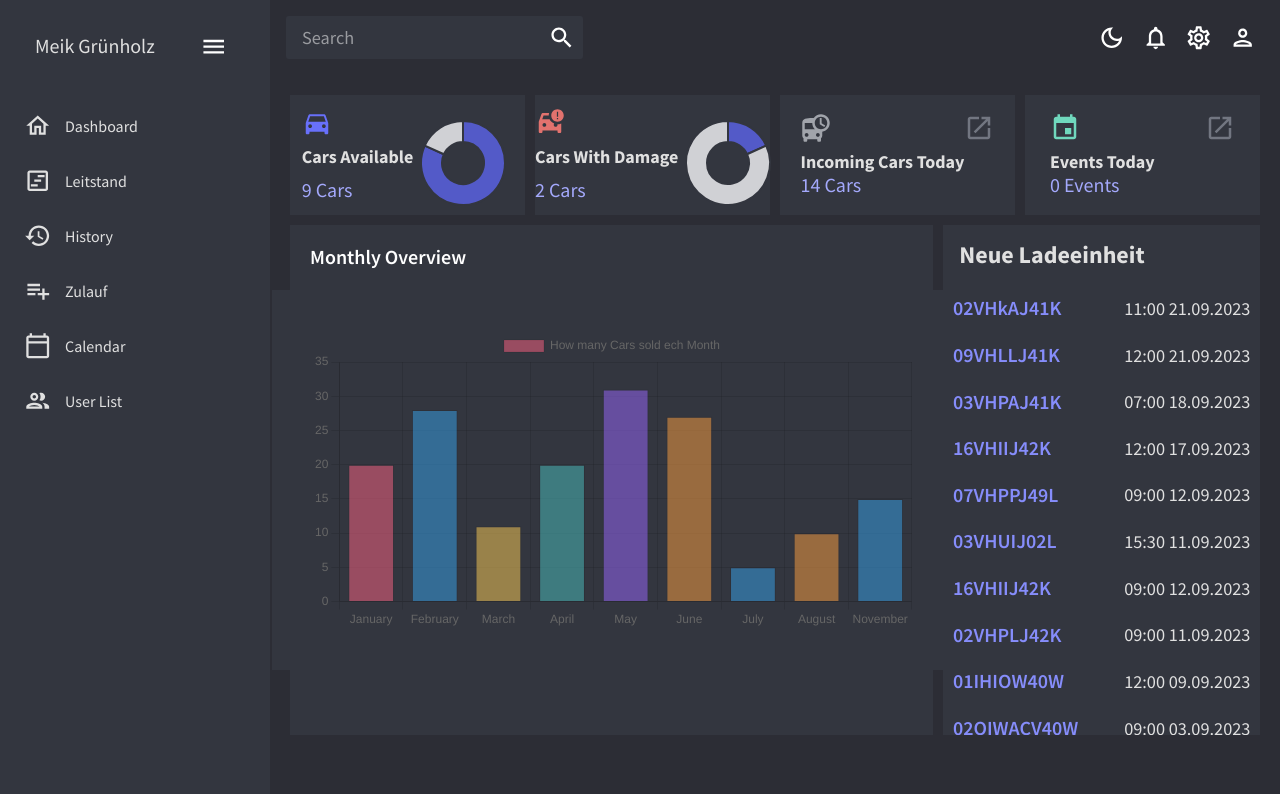
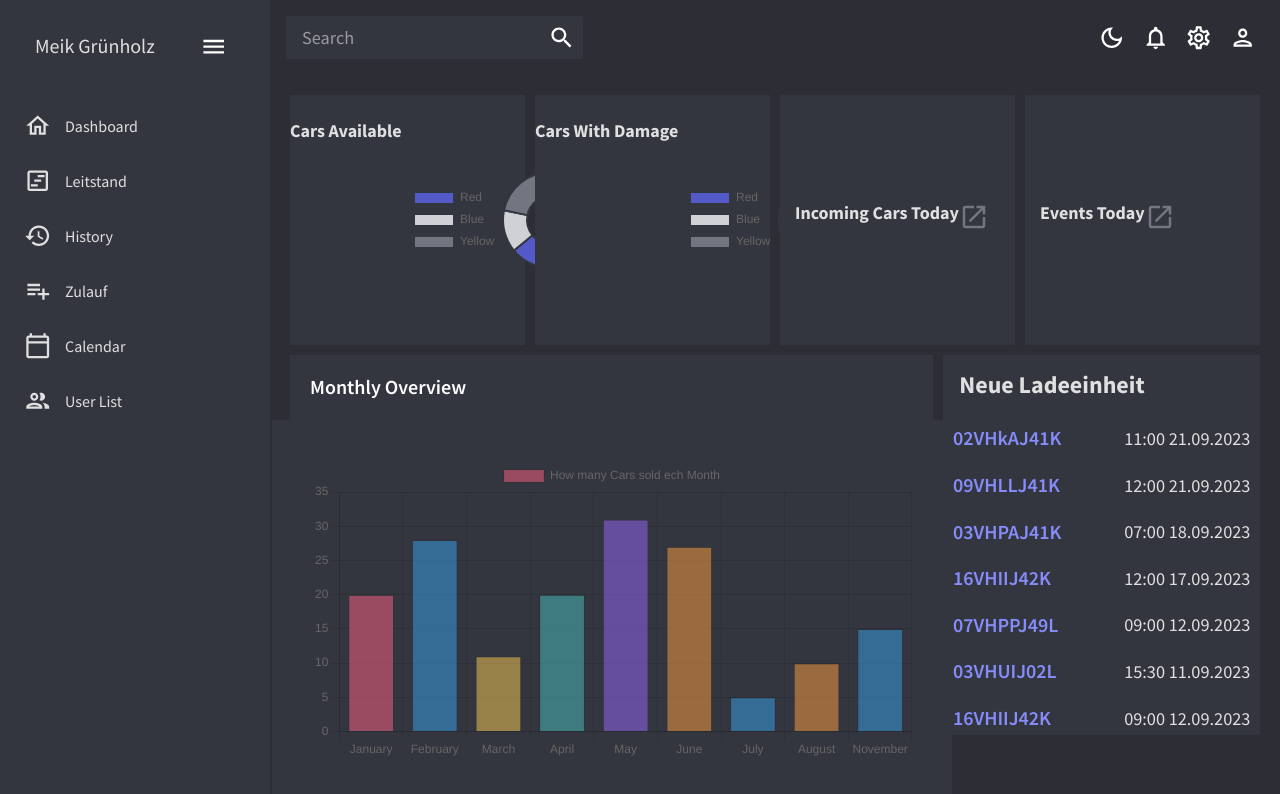
Before and after one commit to crowtek/Data-Visualization-Tool, a React (Create React App) app: page / in a window 1280 px wide. Shown: the top 794 px of the page. Built offline with nearby package versions, Linux system fonts and the light colour scheme.

Commit message:
Changed the Dashboard component sizes and put the label for the piechart on the left site

```diff
--- a/src/components/BarChart.jsx
+++ b/src/components/BarChart.jsx
@@ -12,8 +12,8 @@ const BarChart = () => {
   const isScreenSmall = useMediaQuery(theme.breakpoints.down("xl"));
   const isScreenLg = useMediaQuery(theme.breakpoints.down("lg"));
 
-  let barChartWidth = "1000px";
-  let barChartHeight = "500px";
+  let barChartWidth = "1100px";
+  let barChartHeight = "360px";
 
   if (isScreenLg) {
     barChartWidth = "600px";
--- a/src/components/PieChart.jsx
+++ b/src/components/PieChart.jsx
@@ -3,8 +3,11 @@ import Chart from 'chart.js/auto';
 
 import { useTheme } from "@mui/material";
 import { tokens } from "../theme";
+// 1. Daten Set Neben einander setzten
+// 2. Title Anpassen
+// 3. icon hinzufügen
 
-const PieChart = ({ progress = 0.75, size = 100 }) => {
+const PieChart = ({ progress = 0.75, size = 50 }) => {
     const theme = useTheme();
     const colors = tokens(theme.palette.mode);
     const chartRef = useRef(null);
@@ -13,25 +16,36 @@ const PieChart = ({ progress = 0.75, size = 100 }) => {
         const ctx = chartRef.current.getContext('2d');
         const angle = progress * 360;
 
-        // Define the data for the pie chart
+        // Data aus parametern übernehmen ( 3 variablen )
         const data = {
-        datasets: [
-            {
-                data: [angle, 360 - angle] ,
-                backgroundColor: [colors.blueAccent[600], colors.primary[100]],
-                borderColor: colors.primary[400]
-            },
-        ],
+            labels: [
+                'Red',
+                'Blue',
+                'Yellow'
+            ],
+            datasets: [
+                {
+                    data: [angle, 360 - angle, 100] ,
+                    backgroundColor: [colors.blueAccent[600], colors.primary[100],colors.primary[300]],
+                    borderColor: colors.primary[400]
+                },
+            ],
         };
 
         const pieChart = new Chart(ctx, {
             type: 'doughnut',
             data: data,
+
             options: {
+                cutoutPercentage: 70, // Adjust the cutout percentage as neede
                 layout: {
                     padding: 2,
                 },
                 plugins: {
+                    legend: {
+                        position: "left", // Disable the default legend
+                        align: "left",
+                    },
                     tooltip:{
                         backgroundColor: "white"
                     }
@@ -45,8 +59,8 @@ const PieChart = ({ progress = 0.75, size = 100 }) => {
     }, [colors,progress]);
 
     return (
-        <div >
-            <canvas ref={chartRef} width={size} height={size}/>
+        <div style={{width:"200px",height:"200px", display:"flex", position:"re"}} >
+            <canvas ref={chartRef} width={50} height={50}/>
         </div>
     );
 };
--- a/src/components/StatBox.jsx
+++ b/src/components/StatBox.jsx
@@ -16,10 +16,9 @@ const StatBox = ({ title, subtitle, icon, progress, increase, link }) => {
   };
 
   return (
-    <Box width="100%" m="0 25px">
-      <Box display="flex" justifyContent="space-between">
+    <Box width="100%" m="0 15px"display="flex">
+      <Box display="flex"  justifyContent="space-between">
         <Box>
-          {icon}
           <Typography variant="h4" fontWeight="bold" sx={{ color: colors.grey[100], fontSize: "18px", whiteSpace: "nowrap" }}>
             {title}
           </Typography>
@@ -40,11 +39,6 @@ const StatBox = ({ title, subtitle, icon, progress, increase, link }) => {
 
       </Box>
 
-      <Box >
-        <Typography variant="h4" sx={{ color: colors.blueAccent[300], marginTop: progress ? "-30px" : "0" }}>
-          {subtitle}
-        </Typography>
-      </Box>
     </Box>
   );
 };
--- a/src/scenes/Dashboard/components/CarDamaged.jsx
+++ b/src/scenes/Dashboard/components/CarDamaged.jsx
@@ -15,7 +15,7 @@ const CountDamageCar = ({vehicleData}) => {
 
 
     return (
-        <Box gridColumn="span 3" sx={{display:"flex", alignItems:"center", justifyContent:"center"}} backgroundColor={colors.primary[400]}>
+        <Box gridColumn="span 3" gridRow="span 2" sx={{display:"flex", alignItems:"center", justifyContent:"center"}} backgroundColor={colors.primary[400]}>
             <StatBox
                 title="Cars With Damage"
                 subtitle={damagedCars.length + " Cars" }
--- a/src/scenes/Dashboard/components/CarToday.jsx
+++ b/src/scenes/Dashboard/components/CarToday.jsx
@@ -8,7 +8,7 @@ const IncomingCarsCount = () => {
     const colors = tokens(theme.palette.mode);
 
     return (
-        <Box gridColumn="span 3" sx={{display:"flex", alignItems:"center", justifyContent:"center"}} backgroundColor={colors.primary[400]}>
+        <Box gridColumn="span 3" gridRow="span 2"  sx={{display:"flex", alignItems:"center", justifyContent:"center"}} backgroundColor={colors.primary[400]}>
             <StatBox
                 title="Incoming Cars Today"
                 subtitle= {"14 Cars"}
--- a/src/scenes/Dashboard/components/CarTotal.jsx
+++ b/src/scenes/Dashboard/components/CarTotal.jsx
@@ -21,7 +21,7 @@ const CarCount = ({ vehicleData }) => {
     }, [Cars, vehicleData]);
 
     return (
-        <Box gridColumn="span 3" sx={{ display: "flex", alignItems: "center", justifyContent: "center" }} backgroundColor={colors.primary[400]}>
+        <Box gridColumn="span 3" gridRow="span 2" sx={{ display: "flex", alignItems: "center", justifyContent: "center" }} backgroundColor={colors.primary[400]}>
             <StatBox
                 title="Cars Available"
                 subtitle={Cars.length + " Cars"}
--- a/src/scenes/Dashboard/components/EventToday.jsx
+++ b/src/scenes/Dashboard/components/EventToday.jsx
@@ -15,7 +15,7 @@ const CountEventsToday = () => {
     },[currentDate])
 
     return (
-        <Box gridColumn="span 3" sx={{display:"flex", alignItems:"center", justifyContent:"center"}} backgroundColor={colors.primary[400]}>
+        <Box gridColumn="span 3" gridRow="span 2"sx={{display:"flex", alignItems:"center", justifyContent:"center"}} backgroundColor={colors.primary[400]}>
             <StatBox
                 title="Events Today"
                 subtitle= {todayEvents.length + " Events"}
--- a/src/scenes/Dashboard/components/Liste.jsx
+++ b/src/scenes/Dashboard/components/Liste.jsx
@@ -9,7 +9,7 @@ const LatestIncomingCarsList = ({ vehicleData,screenSize }) => {
   const colors = tokens(theme.palette.mode);
 
   return (
-    <Box gridColumn="span 4" gridRow="span 4" backgroundColor={colors.primary[400]} overflow="auto" className="custom-scrollbar">
+    <Box gridColumn="span 4" gridRow="span 3" backgroundColor={colors.primary[400]} overflow="auto" className="custom-scrollbar">
 
       <Box p={2}>
         <Typography color={colors.grey[100]} variant="h3" fontWeight="bold">
--- a/src/scenes/Dashboard/components/SalesQuantity.jsx
+++ b/src/scenes/Dashboard/components/SalesQuantity.jsx
@@ -7,7 +7,7 @@ const SalesQuantity = () => {
   const colors = tokens(theme.palette.mode);
 
   return (
-    <Box gridColumn="span 8" gridRow="span 4" backgroundColor={colors.primary[400]}>
+    <Box gridColumn="span 8" gridRow="span 3" backgroundColor={colors.primary[400]}>
       <Typography variant="h4" fontWeight="600" sx={{ padding: "20px" }}>
         Monthly Overview
       </Typography>
```
Also changed, not shown: src/index.css (line endings or trailing spaces).
